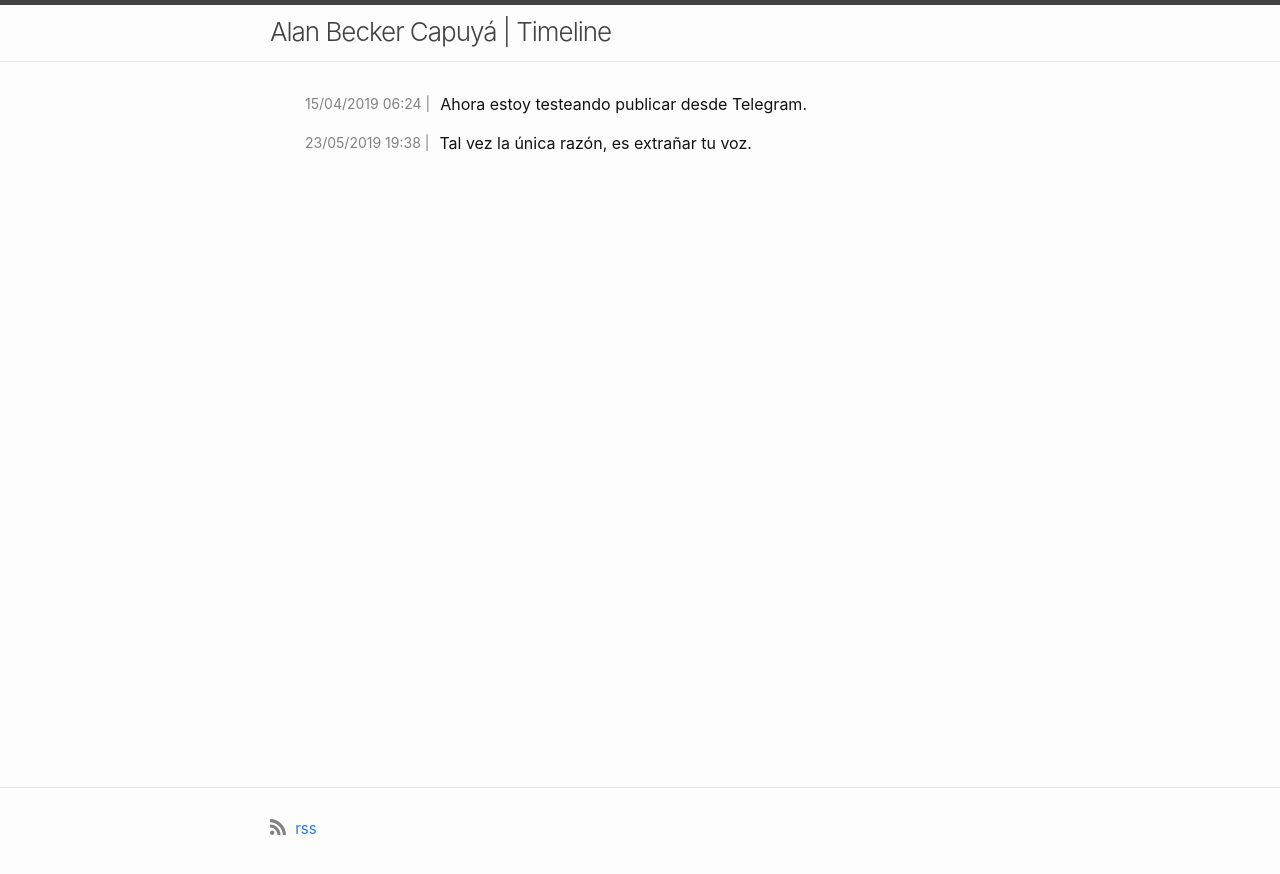
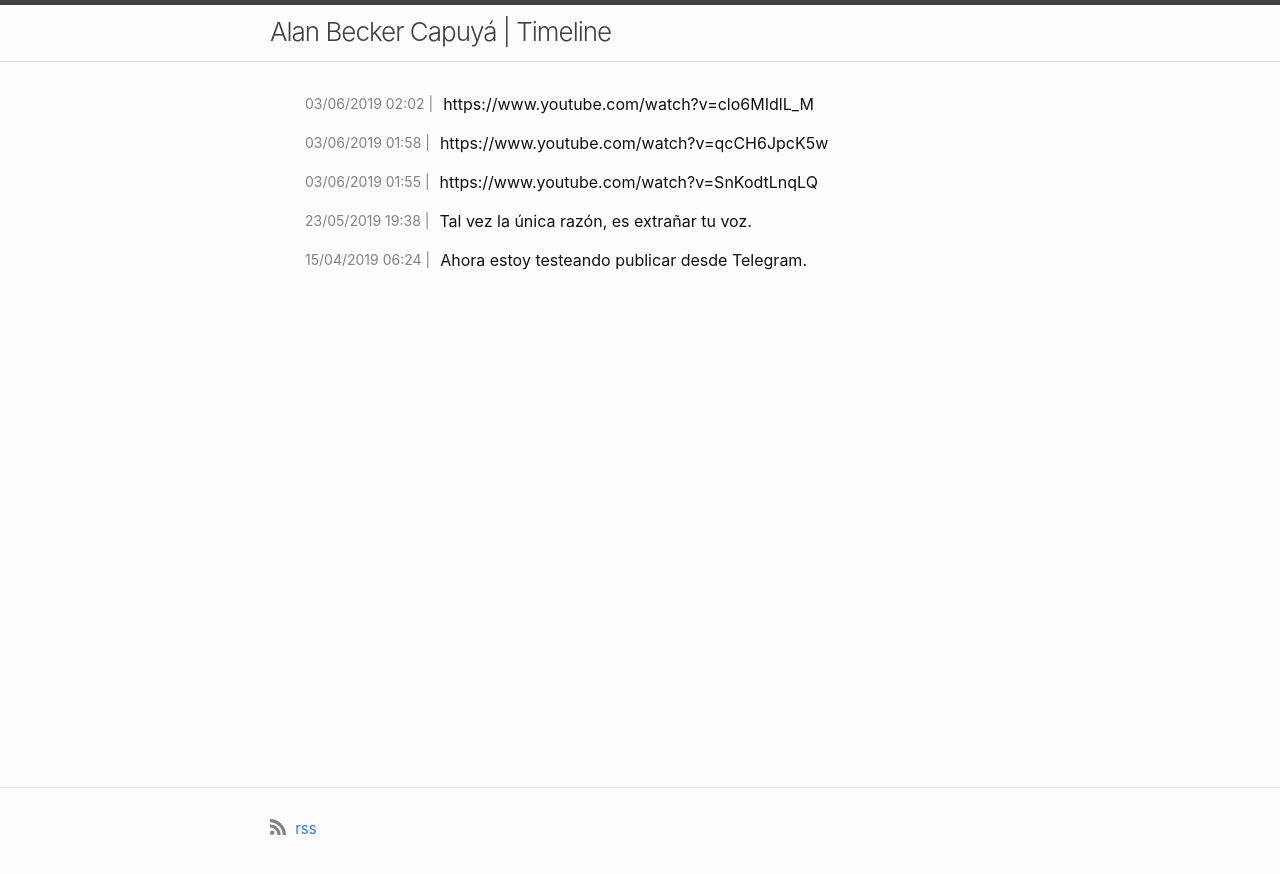
Before and after one commit to alandooz/timeline, a Jekyll site: the page built from index.md, in a window 1280 px wide. Shown: the top 874 px of the page. Built offline with Jekyll 4.4.1, drawn with Linux system fonts in a browser that asks for light colours; some of the changed lines change nothing that is shown.

Commit message:
Update microposts.json

```diff
--- a/_data/microposts.json
+++ b/_data/microposts.json
@@ -1 +1 @@
-[{"id":"8e76e813-aa57-4714-b025-cbe389a61078","micropost":"Ahora estoy testeando publicar desde Telegram.","files":[],"created_at":"2019-04-15T06:24:26.275Z","updated_at":"2019-04-15T06:24:26.275Z"},{"id":"0eb3fa75-5db5-4507-a8b5-06af45f5cb57","micropost":"Tal vez la única razón, es extrañar tu voz.","files":[],"created_at":"2019-05-23T19:38:07.104Z","updated_at":"2019-05-23T19:38:07.104Z"}]
+[{"id":"61ca5f20-2716-46de-99d0-28d772c6dca0","micropost":"https://www.youtube.com/watch?v=clo6MIdlL_M","files":[],"created_at":"2019-06-03T02:02:18.407Z","updated_at":"2019-06-03T02:02:18.407Z"},{"id":"d8802263-6a87-4efd-a697-dde337539c95","micropost":"https://www.youtube.com/watch?v=qcCH6JpcK5w","files":[],"created_at":"2019-06-03T01:58:18.407Z","updated_at":"2019-06-03T01:58:18.407Z"},{"id":"48779bec-eaa3-4d5a-bb85-310097798cfa","micropost":"https://www.youtube.com/watch?v=SnKodtLnqLQ","files":[],"created_at":"2019-06-03T01:55:18.407Z","updated_at":"2019-06-03T01:55:18.407Z"},{"id":"0eb3fa75-5db5-4507-a8b5-06af45f5cb57","micropost":"Tal vez la única razón, es extrañar tu voz.","files":[],"created_at":"2019-05-23T19:38:07.104Z","updated_at":"2019-05-23T19:38:07.104Z"},{"id":"8e76e813-aa57-4714-b025-cbe389a61078","micropost":"Ahora estoy testeando publicar desde Telegram.","files":[],"created_at":"2019-04-15T06:24:26.275Z","updated_at":"2019-04-15T06:24:26.275Z"}]
```
